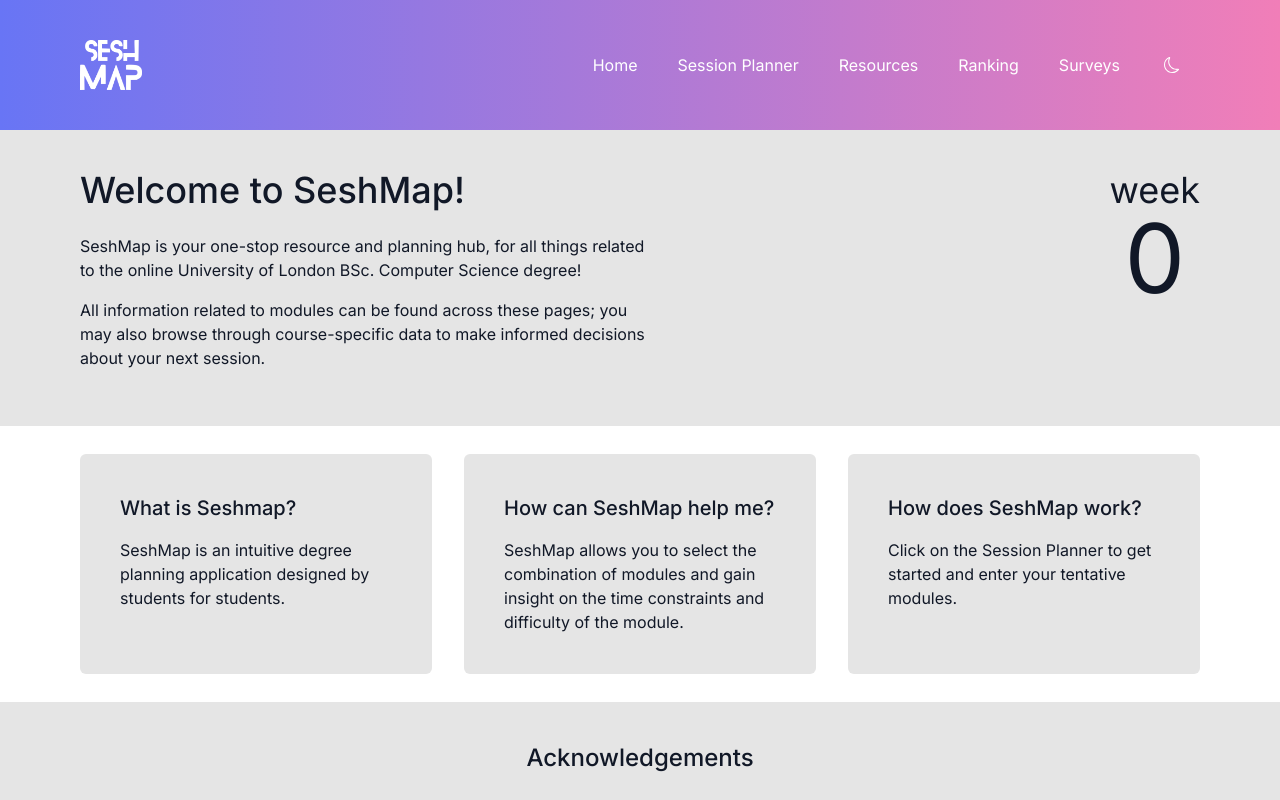
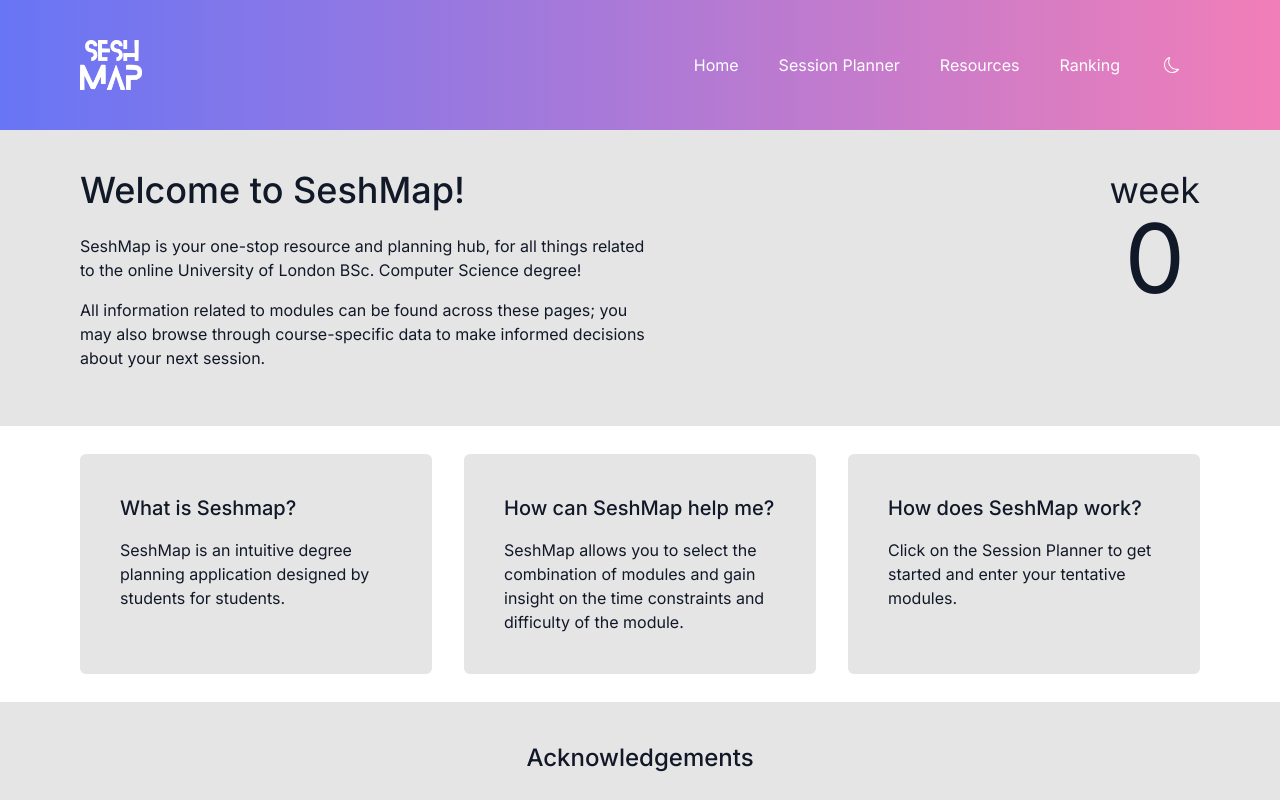
Before and after one commit to jberkovica/SeshMap, a Next.js app: page / in a window 1280 px wide. Shown: the top 800 px of the page. Built offline with nearby package versions, Linux system fonts and the light colour scheme.

Commit message:
Disable surveys page and update week

```diff
--- a/src/components/page-header/page-header.tsx
+++ b/src/components/page-header/page-header.tsx
@@ -31,9 +31,9 @@
                     <PageHeaderLink href={Route.rankings}>
                         Ranking
                     </PageHeaderLink>
-                    <PageHeaderLink href={Route.surveys}>
+                    {/* <PageHeaderLink href={Route.surveys}>
                         Surveys
-                    </PageHeaderLink>
+                    </PageHeaderLink> */}
                     <DarkModeButton />
                 </nav>
             </div>
--- a/src/consts/datetime.ts
+++ b/src/consts/datetime.ts
@@ -1,3 +1,3 @@
 import { DateTime } from 'luxon';
 
-export const semesterStartDate = DateTime.fromISO('2023-10-09');
+export const semesterStartDate = DateTime.fromISO('2024-04-08');
```
Also changed, not shown: 1 other file (tests, documents, lock files or other folders).
